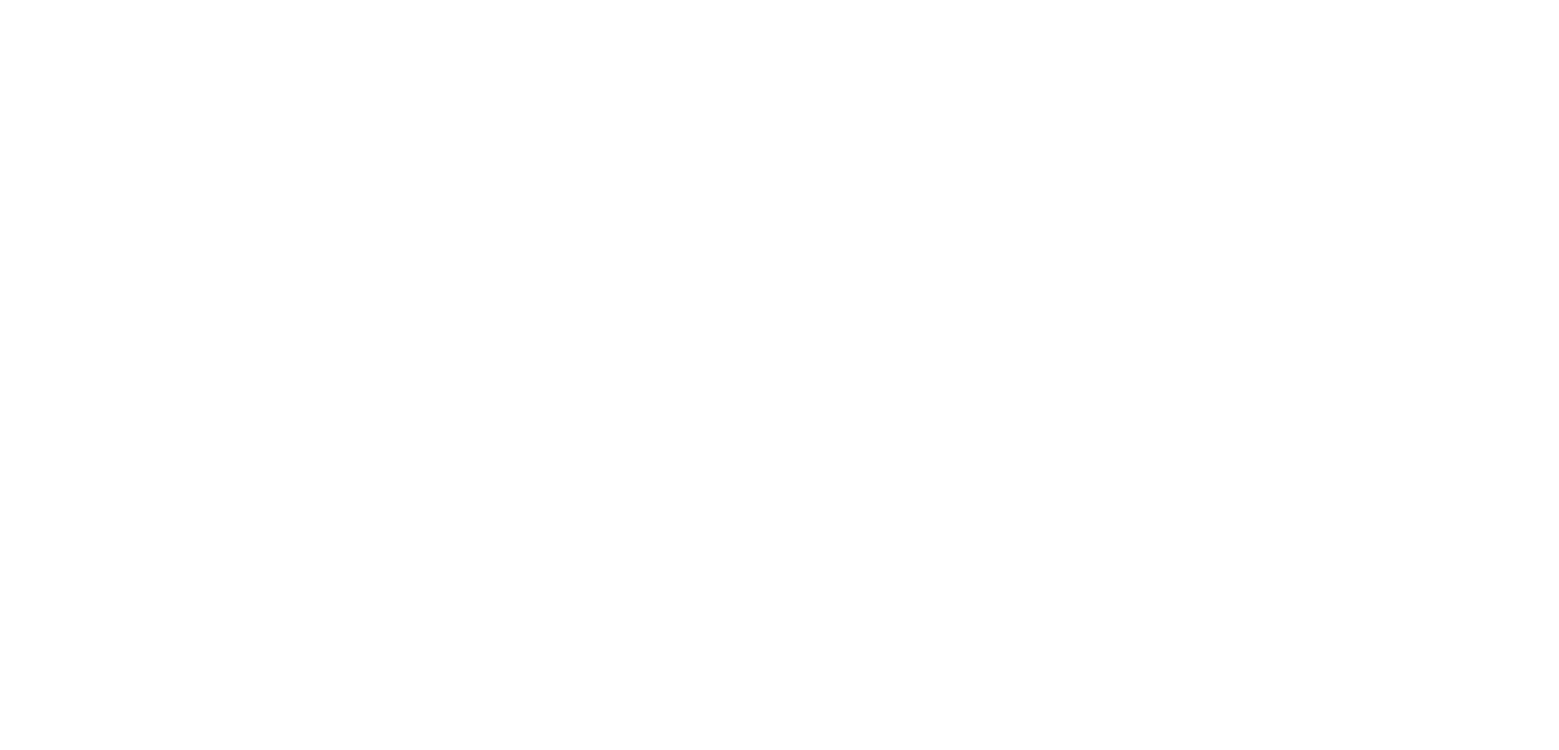
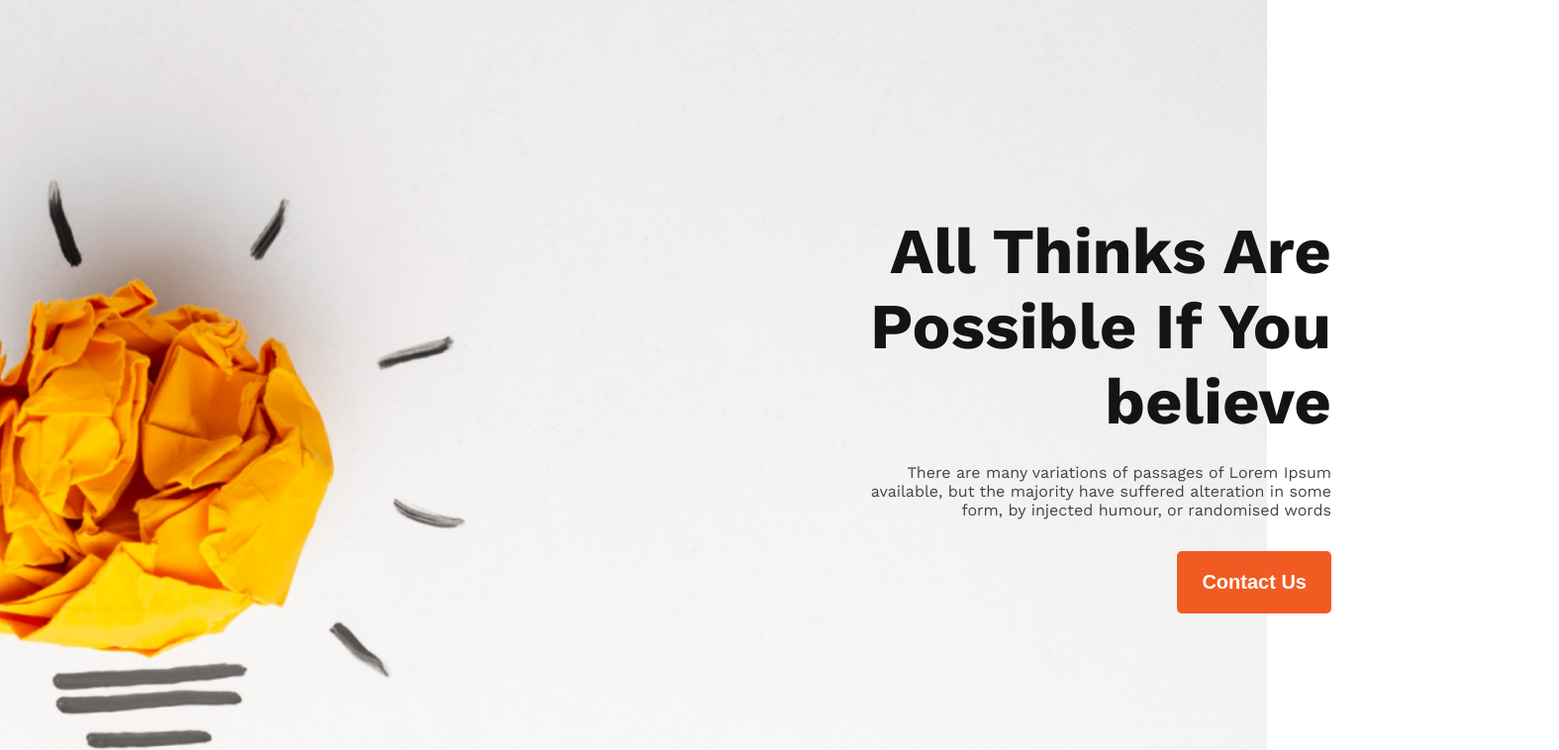
Before and after one commit to shoaib-mk2/new-year-new-me, a plain HTML site: page index.html in a window 1280 px wide. Shown: the top 758 px of the page at 99% size, 1575 px wide, since content can reach past the window. Drawn offline with nearby package versions, Linux system fonts and the light colour scheme.

Commit message:
added banner content+

```diff
--- a/index.html
+++ b/index.html
@@ -1,20 +1,38 @@
 <!DOCTYPE html>
 <html lang="en">
+
 <head>
     <meta charset="UTF-8">
     <meta name="viewport" content="width=device-width, initial-scale=1.0">
     <title>New Year New Me</title>
+    <link rel="preconnect" href="https://fonts.googleapis.com">
+    <link rel="preconnect" href="https://fonts.gstatic.com" crossorigin>
+    <link href="https://fonts.googleapis.com/css2?family=Work+Sans:wght@400;700;800&display=swap" rel="stylesheet">
     <link rel="stylesheet" href="styles/style.css">
 </head>
+
 <body>
     <header>
-
+        <div class="banner-container">
+            <h1 class="banner-title">All Thinks Are Possible If You believe</h1>
+            <p class="banner-description">There are many variations of passages of Lorem Ipsum available, but the
+                majority have suffered alteration in some form, by injected humour, or randomised words</p>
+            <button class="btn-white">Contact Us</button>
+        </div>
     </header>
     <main>
-
+        <div class="previous-container">
+            <div class="person-img">
+                <img src="images/person.png" alt="">
+            </div>
+            <div class="previous-info">
+                <h1>My failures of previous year</h1>
+            </div>
+        </div>
     </main>
     <footer>
 
     </footer>
 </body>
+
 </html>
--- a/styles/style.css
+++ b/styles/style.css
@@ -0,0 +1,46 @@
+/* common shared styles */
+* {
+    margin: 0;
+    padding: 0;
+}
+
+body {
+    font-family: 'Work Sans', sans-serif;
+}
+
+header {
+    background-image: url("../images/banner/banner1.png");
+    background-repeat: no-repeat;
+    background-position: center;
+    background-size: cover;
+}
+
+.banner-container {
+    text-align: right;
+    max-width: 500px;
+    width: 45%;
+    margin-left: auto;
+    padding: 216px 230px 364px 845px;
+}
+
+.banner-title {
+    color: #151414;
+    font-size: 65px;
+}
+
+.banner-description {
+    color: #444343;
+    font-size: 16px;
+    margin-top: 24px;
+    margin-bottom: 32px;
+}
+
+.btn-white {
+    color: #FFF;
+    font-size: 20px;
+    font-weight: 600;
+    background-color: #F15B22;
+    padding: 20px 25px;
+    border-radius: 5px;
+    border: none;
+}
```
